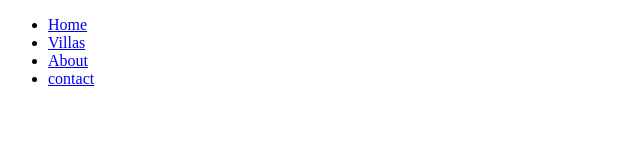
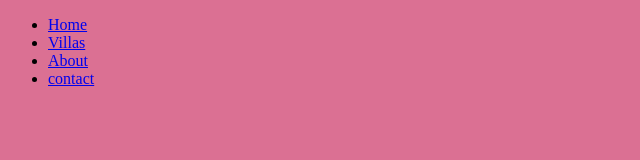
Before and after one commit to Natashalucy141/Travel-Blog, a plain HTML site: page blogPost.html in a window 1280 px wide. Shown: the whole page, without its empty margins (0-640 px from the left). Drawn offline with Linux system fonts and the light colour scheme.

Commit message:
added CSS stylesheet for blogPost.html

```diff
--- a/blogPost.html
+++ b/blogPost.html
@@ -3,9 +3,10 @@
   <head>
     <meta charset="UTF-8" />
     <meta name="viewport" content="width=device-width, initial-scale=1.0" />
+    <link rel="stylesheet" href="style-blog.css" />
     <title>Blog Post</title>
   </head>
-  <body class="container">
+  <body class="container-flex">
         <header id="header">
             <nav class="header-main-nav">
                 <div class="header-main-menu">
--- /dev/null
+++ b/style-blog.css
@@ -0,0 +1,3 @@
+.container-flex {
+  background-color: palevioletred;
+}
```
